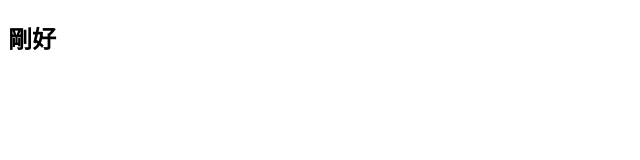
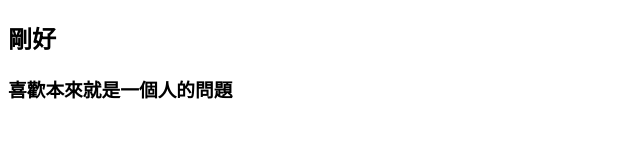
Before and after one commit to Irene0409/MyShop, a plain HTML site: page index.html in a window 1280 px wide. Shown: the whole page, without its empty margins (0-640 px from the left). Drawn offline with Linux system fonts and the light colour scheme.

Commit message:
更新index

```diff
--- a/index.html
+++ b/index.html
@@ -8,6 +8,7 @@
 </head>
 <body>
     <h2>剛好</h2>
+    <h3>喜歡本來就是一個人的問題</h3>
 
 </body>
 </html>
```
